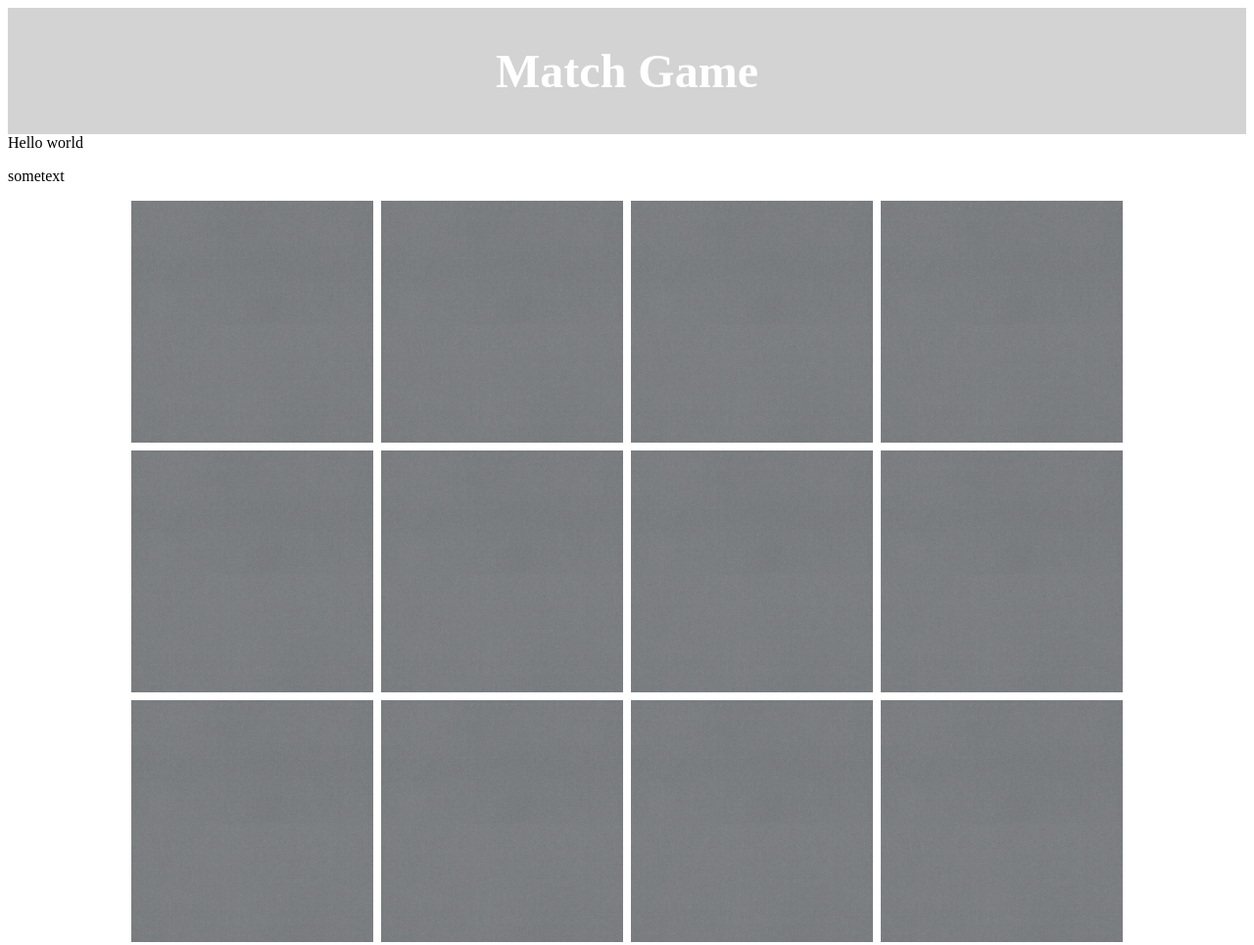
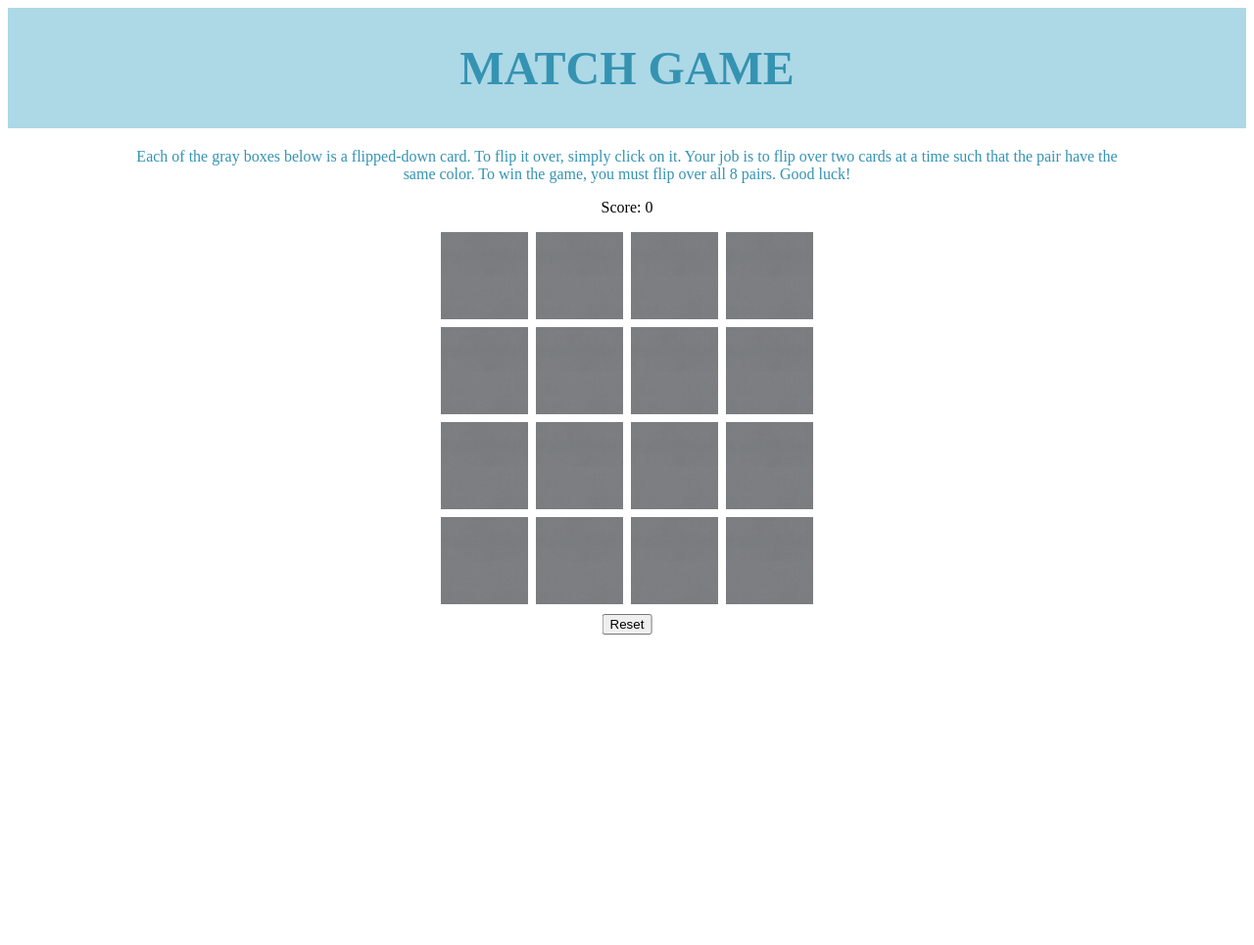
Before and after one commit to anastasiatomuz/MatchGame, a plain HTML site: page index.html in a window 1280 px wide. Shown: the top 965 px of the page at 98% size. After the commit the page ends 800 px from the top, so only its background shows below. Drawn offline with Linux system fonts and the light colour scheme.

Commit message:
Add files via upload
final version

```diff
--- a/index.html
+++ b/index.html
@@ -12,11 +12,15 @@
 
 <body onload="randomize();">
   <div class="header">
-    <h1>Match Game</h1>
+    <h1>MATCH GAME</h1>
   </div>
-  Hello world
+  <div id="instructions">Each of the gray boxes below is a flipped-down
+    card. To flip it over, simply click on it. Your job is to flip over two cards
+  at a time such that the pair have the same color. To win the game, you must flip
+over all 8 pairs. Good luck! </div>
 
-  <p id="ex">sometext</p>
+
+  <p id="scorelabel">Score: <span id="score">0</span></p>
 
 
   <div class="grid">
@@ -38,8 +42,10 @@
     <img id="card33" src="blank.jpg">
   </div>
 
-  <p>Score: <span id="score"></span></p>
+  <div id="center-reset">
   <button id="reset" onclick="resetGame()">Reset</button>
+  </div>
+</div>
 </body>
 
 </html>
--- a/script.js
+++ b/script.js
@@ -5,7 +5,7 @@ let setsMatched = 0;//keeps track of how many sets the user matched correctly; m
 let scoreText = document.getElementById("score");
 const imgMap = new Map();
 let cardsFound = [];//array to store the cards that have already been found
-const text = document.getElementById("ex");
+const instructions = document.getElementById("instructions");
 
 //the answer key
 let keyGrid = [
@@ -79,7 +79,13 @@ function checkMatch(){
     setsMatched++;
     recentTries = [];//empties array that stores img objects for keeping track of guesses
   } else {
-    //https://stackoverflow.com/questions/951021/what-is-the-javascript-version-of-sleep/39914235#39914235
+
+    /*
+
+    sleep function doesn't exist in JS, so you have to make your own
+    credits to Dan Dascalescu
+    https://stackoverflow.com/questions/951021/what-is-the-javascript-version-of-sleep/39914235#39914235
+    */
     function sleep(ms) {return new Promise(resolve => setTimeout(resolve, ms));}
 
     async function demo() {
@@ -94,7 +100,8 @@ function checkMatch(){
 }
 
 function gameWon(){
-  text.innerHTML = "You won!";
+  instructions.innerHTML = `You won! It took you ${score} clicks.
+  Click the reset button below to play again.`;
 }
 
 //function that resets the game
@@ -105,6 +112,10 @@ function resetGame(){
     obj.src = "blank.jpg";
   }
   scoreText.innerHTML = 0;
+  instructions.innerHTML = `Each of the gray boxes below is a flipped-down
+  card. To flip it over, simply click on it. Your job is to flip over two cards
+at a time such that the pair have the same color. To win the game, you must flip
+over all 8 pairs. Good luck!`;
   randomize();
 }
 
@@ -131,6 +142,6 @@ function randomize() {
 /*
 
 reason for calling cardClicked inside an anonymous function:
-you will automoatically have the function run if the function inside the addEventListener has parameters, so you need to prevent that
+you will automatically have the function run if the function inside the addEventListener has parameters, so you need to prevent that
 further explanation: https://stackoverflow.com/questions/30354136/function-call-with-parameters-to-addeventlistener-inside-a-loop
 */
--- a/style.css
+++ b/style.css
@@ -3,14 +3,6 @@ html {
   width: 100%;
 }
 
-.grid {
-  display: grid;
-  padding-left: 10%;
-  padding-right:10%;
-  grid-gap: 8px;
-  grid-template-columns: 1fr 1fr 1fr 1fr;
-  grid-template-rows: 1fr 1fr 1fr 1fr;
-}
 
 img {
   width: 100%;
@@ -20,9 +12,93 @@ img {
 }
 
 .header {
-  padding: 5px;
+  padding: 2px;
   text-align: center;
-  background: lightgray;
-  color: white;
+  background: lightblue;
+  color: rgb(53, 147, 178);
   font-size: 24px;
 }
+
+#instructions{
+  padding-top: 20px;
+  text-align: center;
+  color: rgb(53, 147, 178);
+  padding-right:10%;
+  padding-left: 10%;
+}
+
+#scorelabel{
+
+  text-align: center;
+
+}
+
+#reset{
+  position: absolute;
+    left: 50%;
+    transform: translateX(-50%);
+}
+
+#center-reset{
+  padding: 10px;
+  padding-bottom: 30px;
+}
+
+/*
+using CSS grid to manage a 4x4 layout of images
+general, viewport
+*/
+.grid {
+  display: grid;
+  padding-left: 30%;
+  padding-right:30%;
+  grid-gap: 8px;
+  grid-template-columns: 1fr 1fr 1fr 1fr;
+  grid-template-rows: 1fr 1fr 1fr 1fr;
+}
+
+
+/*
+Style for smaller Desktop viewport
+*/
+@media (min-width: 1025px) and (max-width: 1250px){
+  .grid {
+    padding-left: 30%;
+    padding-right:30%;
+
+  }
+}
+
+/*
+Style for larger Desktop viewport
+*/
+@media (min-width: 1251px){
+  .grid {
+    padding-left: 35%;
+    padding-right:35%;
+
+  }
+}
+
+/*
+Style for Tablet viewport
+*/
+@media (min-width: 501px) and (max-width: 800px){
+  .grid {
+    padding-left: 20%;
+    padding-right: 20%;
+
+  }
+}
+
+
+/*
+Style for Mobile viewport
+*/
+@media (max-width: 500px){
+  .grid {
+    padding-left: 20%;
+    padding-right: 20%;
+
+  }
+}
```
Also changed, not shown: mockup.png (added), 1 other file.
